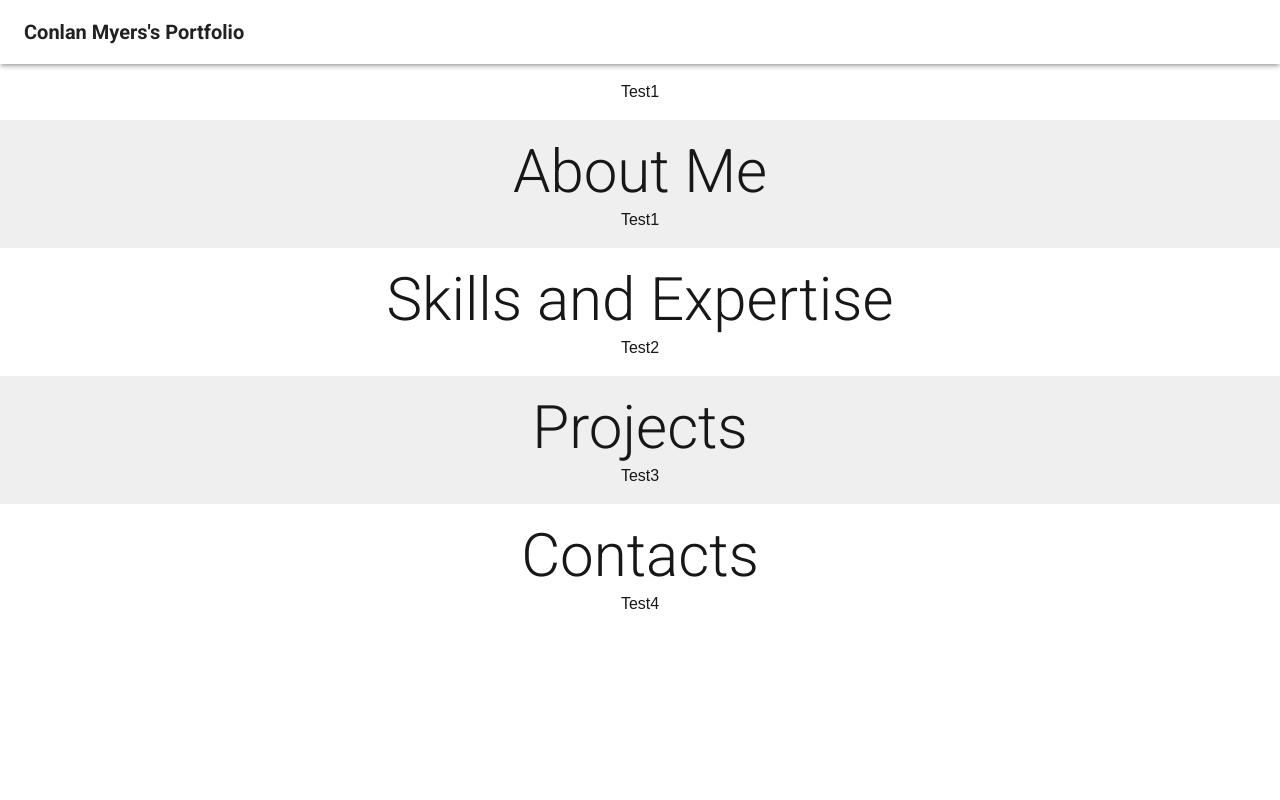
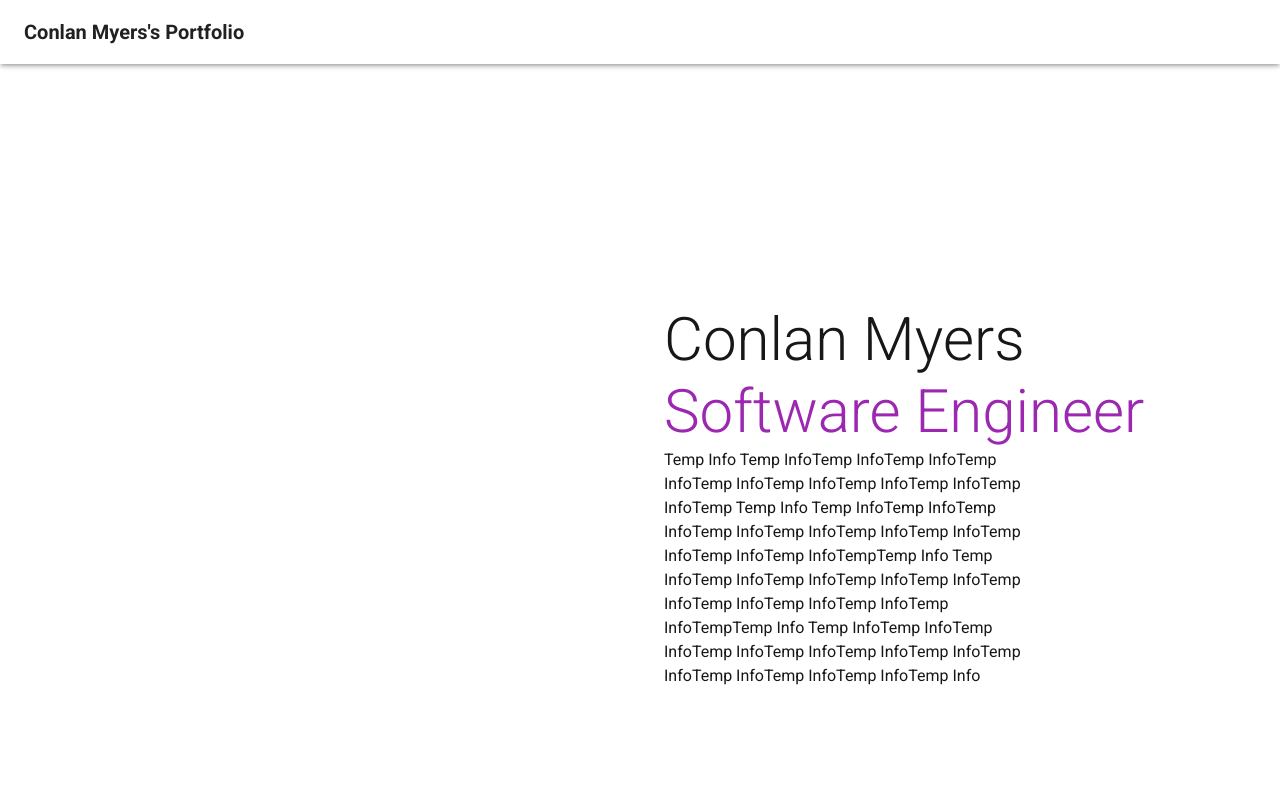
Before and after one commit to Conlan2/Conlan2.github.io, a Next.js app in the folder Frontend/: page / in a window 1280 px wide. Shown: the top 800 px of the page. Built offline with nearby package versions, Linux system fonts and the light colour scheme; what @mui/material-nextjs would draw is missing.

Commit message:
Organized Intro Section

```diff
--- a/Frontend/app/layout.tsx
+++ b/Frontend/app/layout.tsx
@@ -35,7 +35,7 @@ export default function RootLayout({
           <ThemeProvider theme={primaryTheme}>
             <AppRouterCacheProvider>
               <NavigationBar/>
-              <Box sx={{width:"100%", display:"flex", flexGrow:1}}>
+              <Box sx={{width:"100%", height:"4000px", display:"flex", flexGrow:1}}>
                 {children}
               </Box>
             </AppRouterCacheProvider>
--- a/Frontend/app/page.tsx
+++ b/Frontend/app/page.tsx
@@ -2,23 +2,24 @@
 import Image from "next/image";
 import {Box, Button, Stack} from "@mui/material"
 import HamburgerSection from "@/src/components/HamburgerSection";
+import PersonalSection from "@/src/components/PersonalSection";
 
 export default function Home() {
   return (
-    <Stack flexGrow={1} sx={{width:"100%", display:"flex"}}>
-      <HamburgerSection sx={{bgcolor:"background.default"}} title="">
+    <Stack flexGrow={1} sx={{width:"100%", display:"flex", height:"100%"}}>
+      <HamburgerSection sx={{bgcolor:"background.default", flex:1.15}} title="">
+        <PersonalSection></PersonalSection>
+      </HamburgerSection>
+      <HamburgerSection sx={{bgcolor:"background.paper", flex:1}} title="About Me">
       Test1
       </HamburgerSection>
-      <HamburgerSection sx={{bgcolor:"background.paper"}} title="About Me">
-      Test1
-      </HamburgerSection>
-      <HamburgerSection sx={{bgcolor:"background.default"}}  title="Skills and Expertise">
+      <HamburgerSection sx={{bgcolor:"background.default", flex:1}}  title="Skills and Expertise">
       Test2
       </HamburgerSection>
-      <HamburgerSection sx={{bgcolor:"background.paper"}}  title="Projects">
+      <HamburgerSection sx={{bgcolor:"background.paper", flex:1}}  title="Projects">
       Test3
       </HamburgerSection>
-      <HamburgerSection sx={{bgcolor:"background.default"}}  title="Contacts">
+      <HamburgerSection sx={{bgcolor:"background.default", flex:1}}  title="Contacts">
       Test4
       </HamburgerSection>
     </Stack>
--- /dev/null
+++ b/Frontend/src/components/PersonalSection.tsx
@@ -0,0 +1,64 @@
+import { Button, Stack, Typography } from "@mui/material";
+import Box from "@mui/material/Box";
+import Image from 'next/image';
+
+
+export default function PersonalSection() {
+    return (
+        <Box sx={{
+        display:"flex",
+        justifyContent:"space-around",
+        alignContent:"flex-start",
+        width:"90%",
+        }}>
+            <Box sx={{ //Left Box
+                flex:1,
+                display:"flex",
+                justifyContent:"flex-end",
+                alignItems: "center",
+                m:1,
+                p:2
+            }}>
+                <Box sx={{
+                    flexGrow: 1,
+                    borderRadius: 8,
+                    aspectRatio: '9/14',
+                    overflow: 'hidden',
+                    maxWidth: '600px',
+                    maxHeight: '9900px',
+                    position: "relative"
+                }}>
+                    <Image
+                        src="/vercel.svg"
+                        alt="Description"
+                        fill
+                        style={{ objectFit: 'cover' }}
+                    />
+                </Box>
+            </Box>
+
+            <Box sx={{ // Right Box
+                flex:1,
+                display:"flex",
+
+                flexDirection:"column",
+                justifyContent:"center",
+                m:1,
+                p:2}}>
+                <Typography variant="h2">
+                    Conlan Myers
+                </Typography>
+                <Typography variant="h2" sx={{color:"secondary.main"}}>
+                    Software Engineer
+                </Typography>
+                <Typography sx={{maxWidth: "70%"}}>
+                    Temp Info Temp InfoTemp InfoTemp InfoTemp InfoTemp InfoTemp InfoTemp InfoTemp InfoTemp InfoTemp Temp Info Temp InfoTemp InfoTemp InfoTemp InfoTemp InfoTemp InfoTemp InfoTemp InfoTemp InfoTemp InfoTempTemp Info Temp InfoTemp InfoTemp InfoTemp InfoTemp InfoTemp InfoTemp InfoTemp InfoTemp InfoTemp InfoTempTemp Info Temp InfoTemp InfoTemp InfoTemp InfoTemp InfoTemp InfoTemp InfoTemp InfoTemp InfoTemp InfoTemp InfoTemp Info
+                </Typography>
+                <Stack direction="row">
+                    <Button>Get In Touch</Button>
+                    <Button>View Projects</Button>
+                </Stack>
+            </Box>
+        </Box>
+    )
+}
--- a/Frontend/src/mui/themes/primary.ts
+++ b/Frontend/src/mui/themes/primary.ts
@@ -19,7 +19,7 @@ const primaryTheme = createTheme({
         palette: {
             primary: { main: '#EEE' },
             background: { default: '#010101',
-                          paper: '#060606'
+                          paper: '#060606',
              },
         },
     },
```
